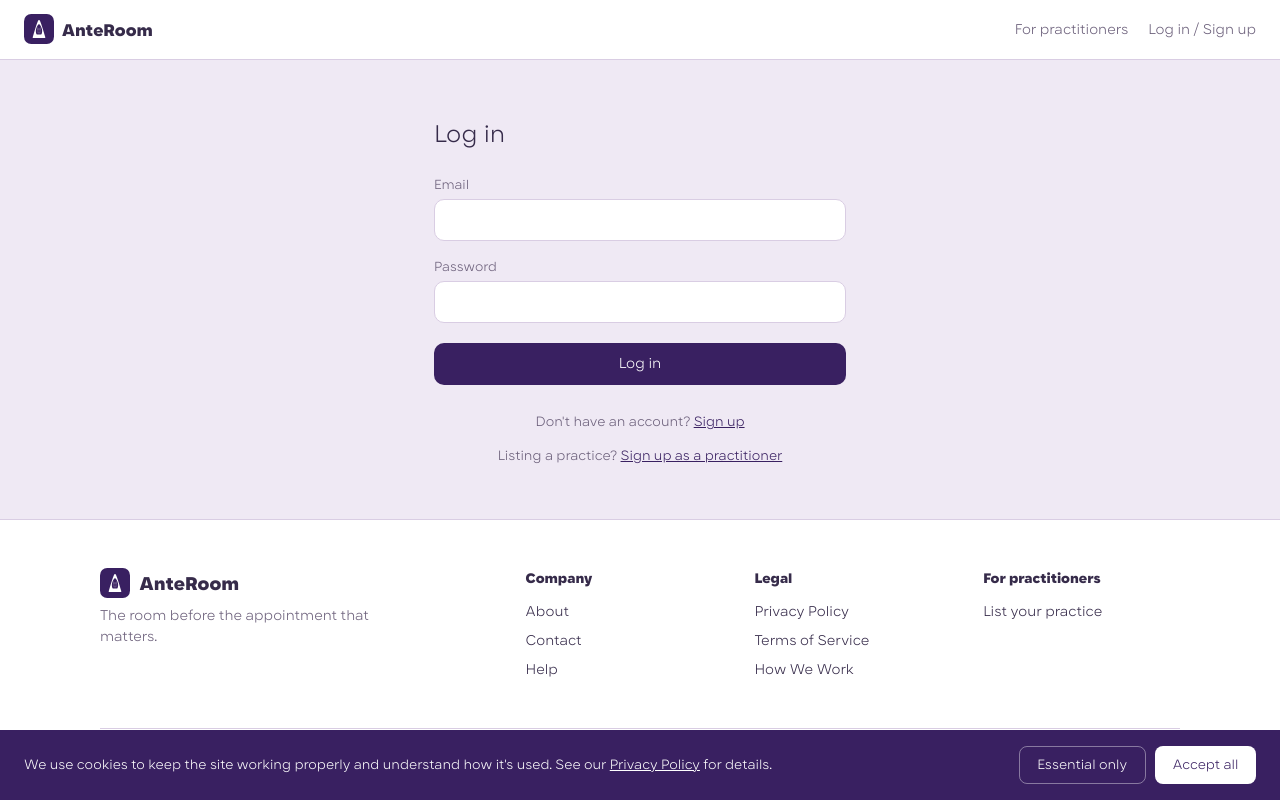
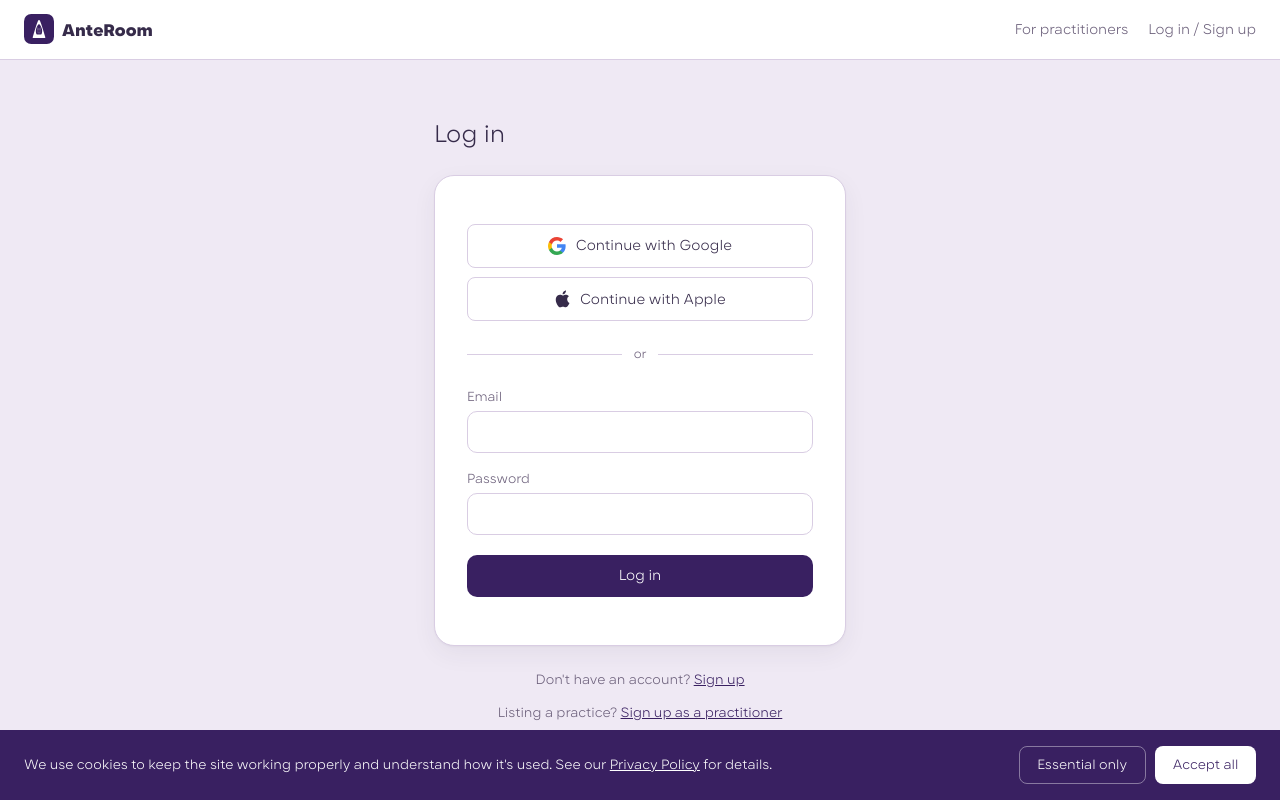
Before and after one commit to AnteroomGit/anteroom-web, a Next.js app: page /login in a window 1280 px wide. Shown: the top 800 px of the page. Built offline with nearby package versions, Linux system fonts and the light colour scheme; no server answers.

Commit message:
full change pages

```diff
--- /dev/null
+++ b/app/components/OAuthIcons.jsx
@@ -0,0 +1,19 @@
+export function GoogleIcon() {
+  return (
+    <svg width="18" height="18" viewBox="0 0 18 18">
+      <path fill="#4285F4" d="M17.64 9.2c0-.64-.06-1.25-.16-1.84H9v3.48h4.84a4.14 4.14 0 0 1-1.8 2.72v2.26h2.9c1.7-1.57 2.7-3.88 2.7-6.62z" />
+      <path fill="#34A853" d="M9 18c2.43 0 4.47-.8 5.96-2.18l-2.9-2.26c-.8.54-1.83.86-3.06.86-2.35 0-4.34-1.59-5.05-3.72H.96v2.33A9 9 0 0 0 9 18z" />
+      <path fill="#FBBC05" d="M3.95 10.7A5.4 5.4 0 0 1 3.68 9c0-.59.1-1.17.27-1.7V4.97H.96A9 9 0 0 0 0 9c0 1.45.35 2.83.96 4.03z" />
+      <path fill="#EA4335" d="M9 3.58c1.32 0 2.5.45 3.44 1.35l2.58-2.58C13.46.89 11.43 0 9 0A9 9 0 0 0 .96 4.97L3.95 7.3C4.66 5.17 6.65 3.58 9 3.58z" />
+    </svg>
+  );
+}
+
+export function AppleIcon() {
+  return (
+    <svg width="16" height="18" viewBox="0 0 16 18" fill="currentColor">
+      <path d="M13.15 9.44c-.02-2.1 1.72-3.1 1.8-3.15-.98-1.43-2.5-1.63-3.04-1.65-1.3-.13-2.53.76-3.19.76-.66 0-1.68-.74-2.76-.72-1.42.02-2.73.83-3.46 2.1-1.48 2.56-.38 6.36 1.06 8.44.7 1.02 1.54 2.16 2.64 2.12 1.06-.04 1.46-.68 2.74-.68 1.27 0 1.64.68 2.76.66 1.14-.02 1.87-1.03 2.57-2.06.81-1.18 1.14-2.32 1.16-2.38-.03-.01-2.22-.85-2.24-3.37z"/>
+      <path d="M11.08 3.16c.58-.7.98-1.68.87-2.66-.84.03-1.86.56-2.46 1.26-.54.62-1.02 1.63-.89 2.58.93.07 1.88-.47 2.48-1.18z"/>
+    </svg>
+  );
+}
--- a/app/globals.css
+++ b/app/globals.css
@@ -474,6 +474,32 @@ html, body { margin: 0; padding: 0; height: 100%; }
 .ar-prose p.muted { color: var(--ink-soft); font-size: 0.84rem; }
 
 .ar-form-page { max-width: 460px; margin: 0 auto; padding: 2.5rem 1.5rem; }
+
+/* The actual "elevate the box" fix -- a real card with a genuine border
+   and shadow, so the form reads as a distinct object sitting on the
+   page rather than fields floating directly on the background. This is
+   the specific structural device Stripe and Zocdoc both use; their
+   colour and imagery are a separate matter, this part translates
+   cleanly on its own. */
+.ar-auth-card {
+  background: var(--paper-raised); border: 1px solid var(--line);
+  border-radius: var(--radius-lg); padding: var(--space-7) var(--space-6);
+  box-shadow: 0 1px 2px rgba(54, 43, 74, 0.04), 0 8px 24px rgba(54, 43, 74, 0.06);
+}
+.ar-oauth-btn {
+  width: 100%; display: flex; align-items: center; justify-content: center; gap: 0.6rem;
+  background: #fff; border: 1px solid var(--line); border-radius: var(--radius-sm);
+  padding: 0.65rem 1rem; font-family: 'Karst', sans-serif; font-weight: 300; font-size: 0.9rem;
+  color: var(--ink); cursor: pointer; transition: border-color 0.15s ease, background 0.15s ease;
+}
+.ar-oauth-btn:hover { border-color: var(--ink-soft); background: var(--paper); }
+.ar-oauth-divider {
+  display: flex; align-items: center; gap: 0.75rem; margin: var(--space-5) 0;
+  font-size: 0.78rem; color: var(--ink-soft);
+}
+.ar-oauth-divider::before, .ar-oauth-divider::after {
+  content: ''; flex: 1; height: 1px; background: var(--line);
+}
 .ar-checkbox-row {
   display: flex; gap: 0.6rem; align-items: flex-start; font-size: 0.84rem;
   color: var(--ink-soft); margin: 1.1rem 0 1.4rem; cursor: pointer;
--- a/app/login/page.jsx
+++ b/app/login/page.jsx
@@ -4,7 +4,12 @@ import { useState } from 'react';
 import { useRouter } from 'next/navigation';
 import Footer from '../components/Footer';
 import Header from '../components/Header';
+import { GoogleIcon, AppleIcon } from '../components/OAuthIcons';
 import { supabase } from '../../lib/supabase';
+
+// Small inline icons rather than an image request -- no network access
+// needed, and these are standard enough marks that a plain SVG reads
+// correctly at this size without needing the official brand asset.
 
 export default function Login() {
   const router = useRouter();
@@ -45,11 +50,30 @@ export default function Login() {
     router.push(hasPending ? '/' : '/account/profile');
   }
 
+  async function handleOAuth(provider) {
+    setError(null);
+    const { error: oauthError } = await supabase.auth.signInWithOAuth({
+      provider,
+      options: { redirectTo: `${window.location.origin}/account/profile` },
+    });
+    if (oauthError) setError(oauthError.message);
+  }
+
   return (
     <div className="ar-root">
       <Header />
       <div className="ar-form-page">
         <h1 style={{ fontSize: '1.5rem', fontWeight: 300, marginBottom: '1.5rem' }}>Log in</h1>
+
+        <div className="ar-auth-card">
+          <button type="button" className="ar-oauth-btn" onClick={() => handleOAuth('google')} style={{ marginBottom: '0.6rem' }}>
+            <GoogleIcon /> Continue with Google
+          </button>
+          <button type="button" className="ar-oauth-btn" onClick={() => handleOAuth('apple')}>
+            <AppleIcon /> Continue with Apple
+          </button>
+
+          <div className="ar-oauth-divider">or</div>
 
           <form onSubmit={handleSubmit}>
             <label className="ar-label">Email</label>
@@ -60,12 +84,13 @@ export default function Login() {
 
             {error && <p style={{ color: 'var(--clay)', fontSize: '0.84rem', marginBottom: '1rem' }}>{error}</p>}
 
-          <button type="submit" className="ar-btn-primary" style={{ width: '100%', marginBottom: '0.9rem' }} disabled={loading}>
+            <button type="submit" className="ar-btn-primary" style={{ width: '100%' }} disabled={loading}>
               {loading ? 'Logging in...' : 'Log in'}
             </button>
           </form>
+        </div>
 
-        <p style={{ fontSize: '0.84rem', color: 'var(--ink-soft)', textAlign: 'center' }}>
+        <p style={{ fontSize: '0.84rem', color: 'var(--ink-soft)', textAlign: 'center', marginTop: '1.5rem' }}>
           Don't have an account? <a href="/signup/client" style={{ color: 'var(--brand)' }}>Sign up</a>
         </p>
         <p style={{ fontSize: '0.84rem', color: 'var(--ink-soft)', textAlign: 'center', marginTop: '0.5rem' }}>
--- a/app/signup/practitioner/page.jsx
+++ b/app/signup/practitioner/page.jsx
@@ -249,7 +249,7 @@ export default function PractitionerSignup() {
               </p>
             </div>
 
-            <form onSubmit={handleSubmit}>
+            <form onSubmit={handleSubmit} className="ar-auth-card">
               <label className="ar-label">Full name</label>
               <input disabled className="ar-input" value={name} style={{ marginBottom: '0.35rem', opacity: 0.7 }} />
               <p style={{ fontSize: '0.78rem', color: 'var(--ink-soft)', marginTop: 0, marginBottom: '1rem' }}>
```
Also changed, not shown: app/signup/client/page.jsx (+27 -2 lines). Lines whose indentation alone changed are shown as unchanged.
